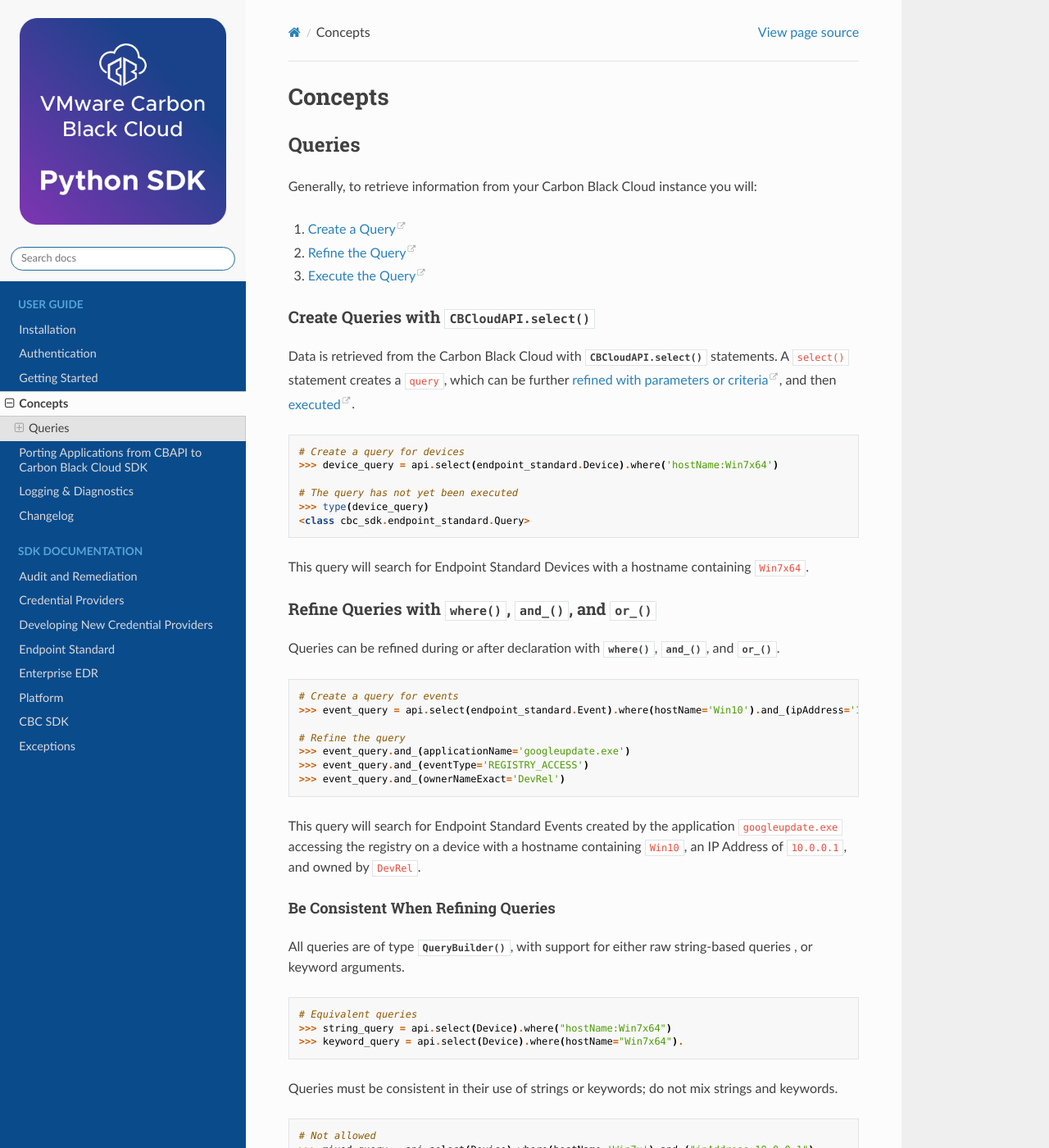
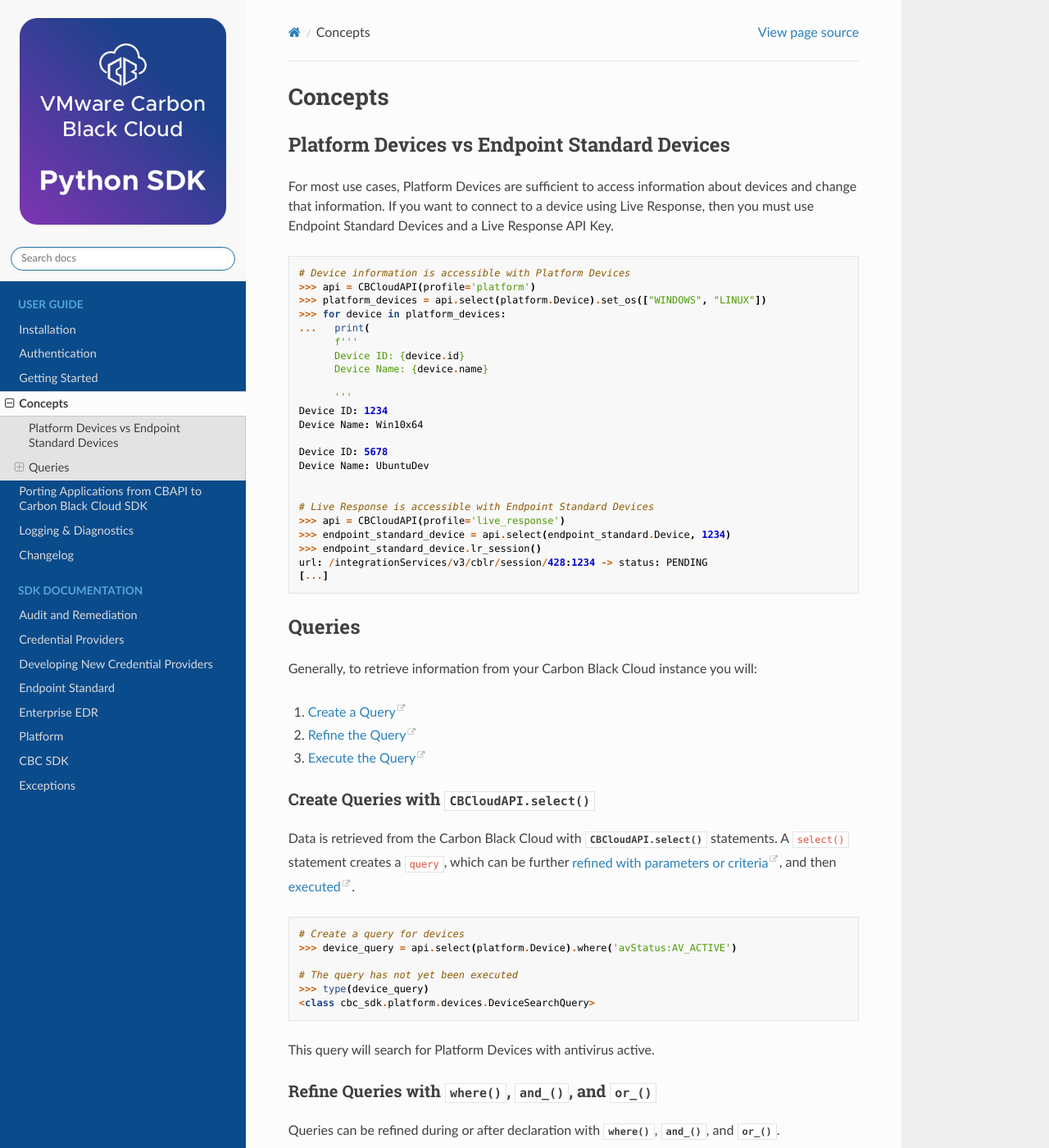
Before and after one commit to carbonblack/carbon-black-cloud-sdk-python, a Sphinx documentation site: the page built from docs/concepts.rst, in a window 1280 px wide and 1400 px high. Shown: the whole window at 82% size. Built offline with Sphinx 7.4.7 and the Read the Docs theme 2.0.0, drawn with Linux system fonts in a browser that asks for light colours; some of the changed text lies outside the part shown.

Commit message:
Add platform.Device.deviceId warning, add info on diff. Devices (#45)
* Device ID Platform v ES; default query param for empty queries

```diff
--- a/docs/authentication.rst
+++ b/docs/authentication.rst
@@ -39,7 +39,7 @@
 
   # execute commands with Live Response API
   >>> for device in important_devs:
-  ...      lr_session = live_response_api.live_response.request_session(device.deviceId)
+  ...      lr_session = live_response_api.live_response.request_session(device.id)
   ...      lr_session.create_process(r'cmd.exe /c "ping.exe 192.168.1.1"'))
   ...      lr_session.close()
 
--- a/docs/concepts.rst
+++ b/docs/concepts.rst
@@ -1,5 +1,37 @@
 Concepts
 ================================
+
+Platform Devices vs Endpoint Standard Devices
+---------------------------------------------
+For most use cases, Platform Devices are sufficient to access information about devices
+and change that information. If you want to connect to a device using Live Response,
+then you must use Endpoint Standard Devices and a Live Response API Key.
+
+::
+
+  # Device information is accessible with Platform Devices
+  >>> api = CBCloudAPI(profile='platform')
+  >>> platform_devices = api.select(platform.Device).set_os(["WINDOWS", "LINUX"])
+  >>> for device in platform_devices:
+  ...   print(
+        f'''
+        Device ID: {device.id}
+        Device Name: {device.name}
+
+        '''
+  Device ID: 1234
+  Device Name: Win10x64
+
+  Device ID: 5678
+  Device Name: UbuntuDev
+
+
+  # Live Response is accessible with Endpoint Standard Devices
+  >>> api = CBCloudAPI(profile='live_response')
+  >>> endpoint_standard_device = api.select(endpoint_standard.Device, 1234)
+  >>> endpoint_standard_device.lr_session()
+  url: /integrationServices/v3/cblr/session/428:1234 -> status: PENDING
+  [...]
 
 Queries
 ----------------------------------------
@@ -19,13 +51,13 @@
 ::
 
   # Create a query for devices
-  >>> device_query = api.select(endpoint_standard.Device).where('hostName:Win7x64')
+  >>> device_query = api.select(platform.Device).where('avStatus:AV_ACTIVE')
 
   # The query has not yet been executed
   >>> type(device_query)
-  <class cbc_sdk.endpoint_standard.Query>
+  <class cbc_sdk.platform.devices.DeviceSearchQuery>
 
-This query will search for Endpoint Standard Devices with a hostname containing ``Win7x64``.
+This query will search for Platform Devices with antivirus active.
 
 
 Refine Queries with :func:`where() <cbc_sdk.base.QueryBuilder.where>`, :func:`and_() <cbc_sdk.base.QueryBuilder.and_>`, and :func:`or_() <cbc_sdk.base.QueryBuilder.or_>`
@@ -59,8 +91,8 @@
 ::
 
   # Equivalent queries
-  >>> string_query = api.select(Device).where("hostName:Win7x64")
-  >>> keyword_query = api.select(Device).where(hostName="Win7x64").
+  >>> string_query = api.select(platform.Device).where("avStatus:AV_ACTIVE")
+  >>> keyword_query = api.select(platform.Device).where(avStatus="AV_ACTIVE").
 
 Queries must be
 consistent in their use of strings or keywords; do not mix strings and keywords.
@@ -68,7 +100,7 @@
 ::
 
   # Not allowed
-  >>> mixed_query = api.select(Device).where(hostName='Win7x').and_("ipAddress:10.0.0.1")
+  >>> mixed_query = api.select(platform.Device).where(avStatus='Win7x').and_("virtualMachine:true")
   cbc_sdk.errors.ApiError: Cannot modify a structured query with a raw parameter
 
 Execute a Query
@@ -80,15 +112,18 @@
 
 ::
 
+  # Create and Refine a query
+  >>> device_query = api.select(platform.Device).where('avStatus:AV_ACTIVE').set_os(["WINDOWS"])
+
   # Execute the query by accessing as a list
   >>> matching_devices = [device for device in device_query]
 
-  >>> print(f"First matching device ID: {matching_devices[0].deviceId}")
+  >>> print(f"First matching device ID: {matching_devices[0].id}")
   First matching device ID: 1234
 
   # Or as an iterator
   >>> for matching_device in device_query:
-  ...   print(f"Matching device ID: {matching_device.deviceId})
+  ...   print(f"Matching device ID: {matching_device.id})
   Matching device ID: 1234
   Matching device ID: 5678
 
@@ -100,6 +135,9 @@
   # Retrieve total number of matching devices
   >>> len(device_query)
   2
+
+In this example, the matching device ID's are accessed with ``device.id``. If using
+Endpoint Standard Devices, the device ID's are accessed with ``device.deviceId``.
 
 Query Parameters vs Criteria
 ^^^^^^^^^^^^^^^^^^^^^^^^^^^^
```
Also changed, not shown: 4 other files.
